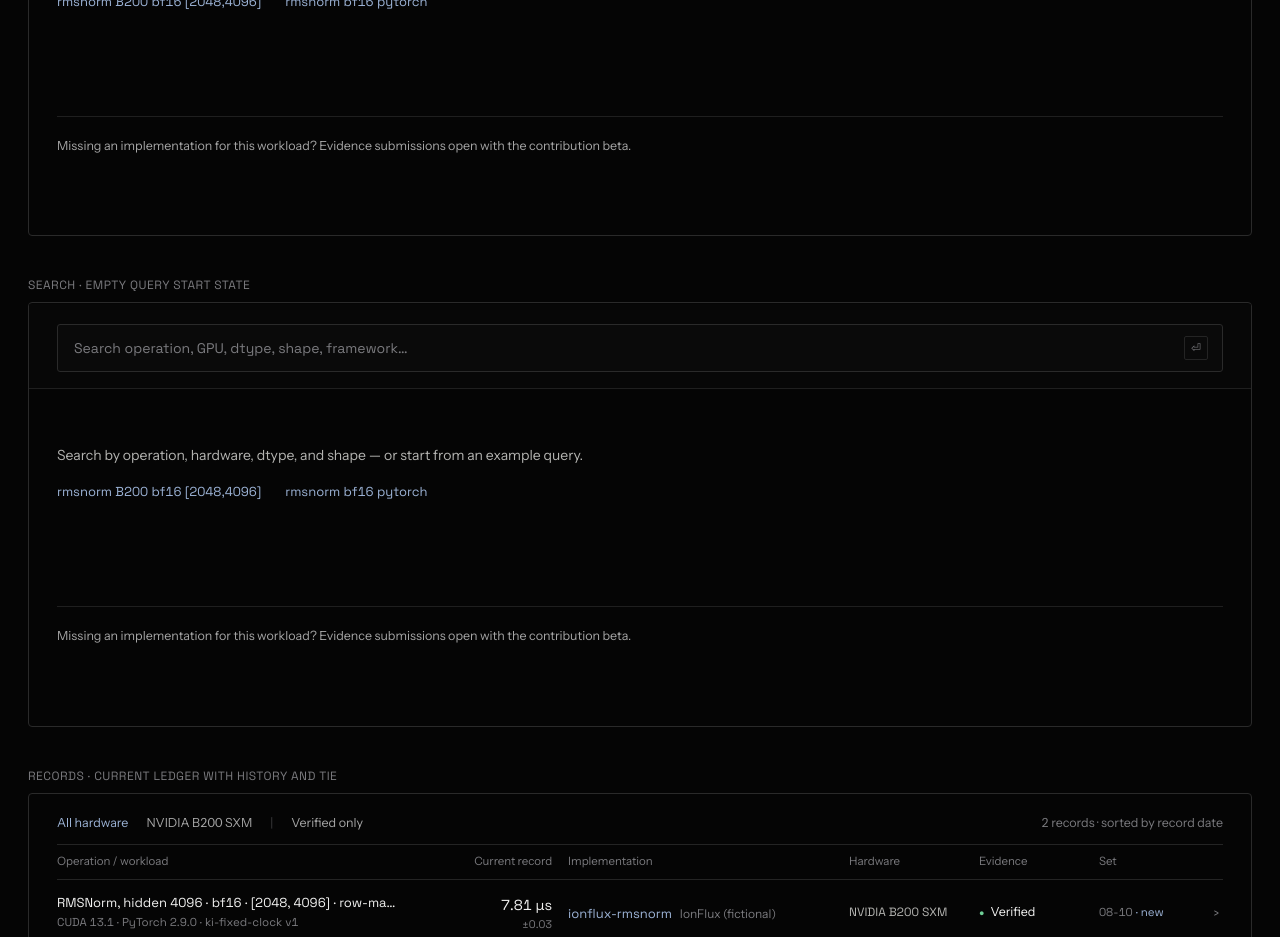
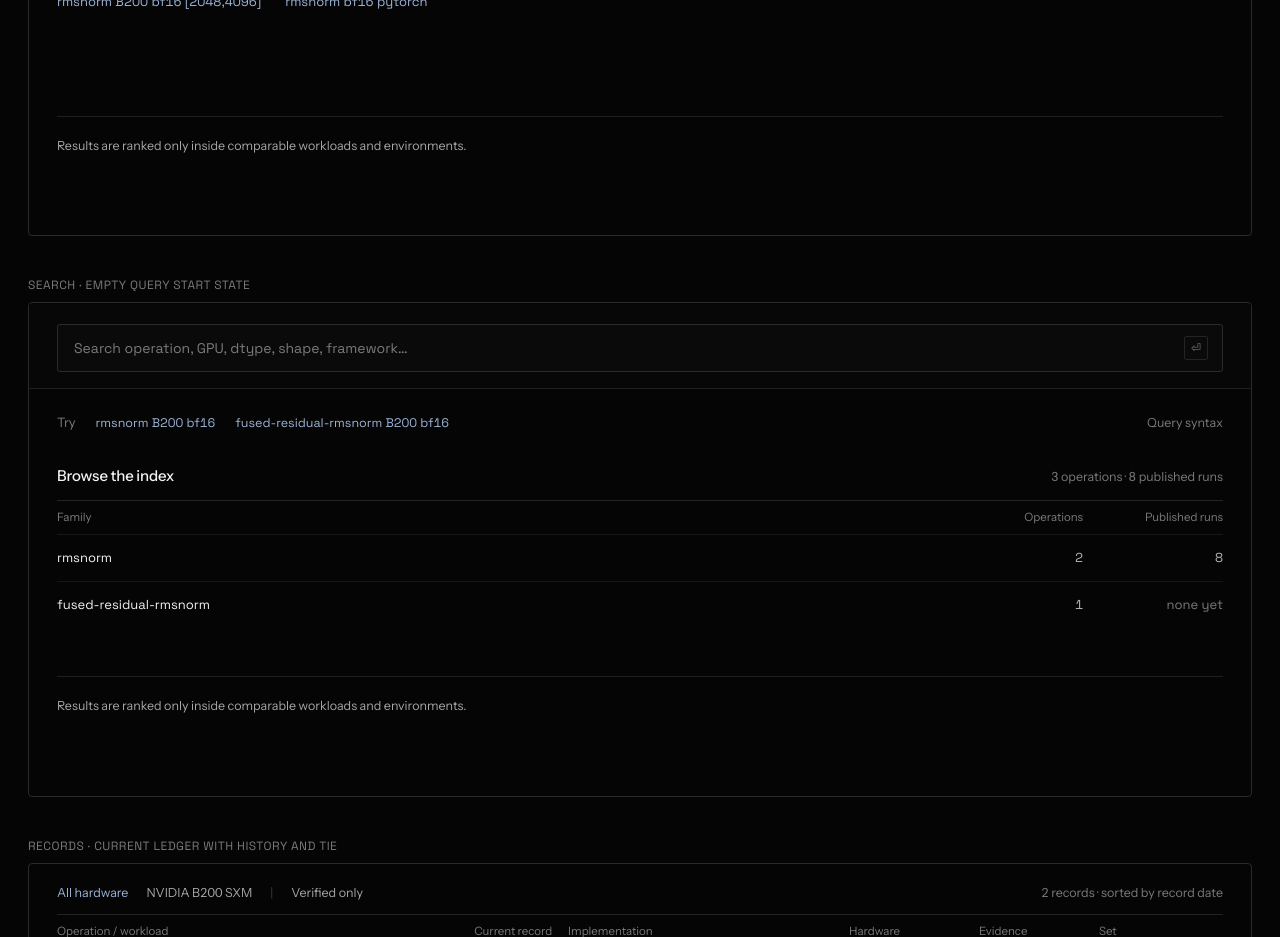
Before and after one commit to SamMausberg/KernelIndex, a Next.js app in the folder apps/web/: page /dev/design-lab in a window 1280 px wide. Shown: the part 4460-5397 px from the top of the page. Built offline with nearby package versions, Linux system fonts and the light colour scheme.

Commit message:
feat(web): browse-the-index start state for empty search

```diff
--- a/apps/web/src/data/fixtures/catalog.ts
+++ b/apps/web/src/data/fixtures/catalog.ts
@@ -525,12 +525,20 @@ export async function searchCatalog(
 
   const matched = /rms[\s_-]?norm/i.test(query)
   if (!matched) {
+    const empty = query === ""
     return {
       illustrative: ILLUSTRATIVE,
       query,
-      interpretedQuery:
-        query === "" ? "Empty query" : `No recognized operation in “${query}”`,
+      interpretedQuery: empty
+        ? "Search the index"
+        : `No recognized operation in “${query}”`,
       operation: null,
+      browse: empty
+        ? [
+            { family: "rmsnorm", operations: 2, runs: 8 },
+            { family: "fused-residual-rmsnorm", operations: 1, runs: 0 },
+          ]
+        : null,
       cohort: null,
       groups: {
         exact: [],
@@ -539,13 +547,16 @@ export async function searchCatalog(
         reported: [],
       },
       related: [],
-      noResult: {
-        guidance:
-          query === ""
-            ? "Search by operation, hardware, dtype, and shape — or start from an example query."
-            : "No comparable public evidence found. Search by operation, shape, dtype, hardware, and framework.",
-        suggestions: ["rmsnorm B200 bf16 [2048,4096]", "rmsnorm bf16 pytorch"],
-      },
+      noResult: empty
+        ? null
+        : {
+            guidance:
+              "No comparable public evidence found. Search by operation, shape, dtype, hardware, and framework.",
+            suggestions: [
+              "rmsnorm B200 bf16 [2048,4096]",
+              "rmsnorm bf16 pytorch",
+            ],
+          },
     }
   }
 
@@ -555,6 +566,7 @@ export async function searchCatalog(
     interpretedQuery:
       "Operation RMSNorm · hidden 4096 · tokens 2048 · bf16 · NVIDIA B200 SXM · PyTorch",
     operation: { name: "RMSNorm, hidden 4096", slug: "rmsnorm-h4096" },
+    browse: null,
     cohort: COHORT_2048,
     groups: {
       exact: RANKED.map(rowFromRun),
--- a/apps/web/src/features/search/results.tsx
+++ b/apps/web/src/features/search/results.tsx
@@ -1,7 +1,7 @@
 import Link from "next/link"
 import { CopyButton } from "@/components/copy-button"
 import { KeyValueList } from "@/components/key-value-list"
-import type { ResultRow, SearchPageModel } from "@/lib/catalog"
+import type { BrowseFamily, ResultRow, SearchPageModel } from "@/lib/catalog"
 import {
   evidenceLabel,
   formatDateUTC,
@@ -90,6 +90,69 @@ function SearchField({ query }: { query: string }) {
         ⏎
       </kbd>
     </form>
+  )
+}
+
+/** Empty-query start state (§16.5): the published corpus, ready to browse. */
+function StartState({ families }: { families: BrowseFamily[] }) {
+  const totalOperations = families.reduce((n, f) => n + f.operations, 0)
+  const totalRuns = families.reduce((n, f) => n + f.runs, 0)
+  const examples = families.slice(0, 2).map((f) => `${f.family} B200 bf16`)
+  return (
+    <section className="animate-row-in pt-6">
+      <div className="flex flex-wrap items-baseline gap-x-5 gap-y-2 text-[13px]">
+        <span className="text-faint">Try</span>
+        {examples.map((example) => (
+          <Link
+            key={example}
+            href={`/search?q=${encodeURIComponent(example)}`}
+            className="font-mono text-[12.5px]"
+          >
+            {example}
+          </Link>
+        ))}
+        <Link
+          href="/docs#query-syntax"
+          className="ml-auto text-[12.5px] text-faint"
+        >
+          Query syntax
+        </Link>
+      </div>
+      <div className="mt-8 flex flex-wrap items-baseline justify-between gap-4 border-b border-border-strong pb-3">
+        <h2 className="text-[15px] font-medium tracking-[-0.01em]">
+          Browse the index
+        </h2>
+        <span className="text-[12.5px] text-faint">
+          {totalOperations} operations · {totalRuns} published runs
+        </span>
+      </div>
+      <div className="grid grid-cols-[minmax(220px,1fr)_140px_140px] text-[11.5px] text-faint">
+        <div className="py-2">Family</div>
+        <div className="py-2 text-right">Operations</div>
+        <div className="py-2 text-right">Published runs</div>
+      </div>
+      {families.map((entry) => (
+        <Link
+          key={entry.family}
+          href={`/search?q=${encodeURIComponent(entry.family)}`}
+          className="grid h-[47px] grid-cols-[minmax(220px,1fr)_140px_140px] items-center border-t border-line transition-colors hover:bg-raised hover:no-underline"
+        >
+          <span className="truncate pr-3 font-mono text-[13px] text-fg">
+            {entry.family}
+          </span>
+          <span className="text-right font-mono text-[13px] text-muted">
+            {entry.operations}
+          </span>
+          <span
+            className={`text-right font-mono text-[13px] ${
+              entry.runs > 0 ? "text-muted" : "text-faint"
+            }`}
+          >
+            {entry.runs > 0 ? entry.runs : "none yet"}
+          </span>
+        </Link>
+      ))}
+    </section>
   )
 }
 
@@ -254,7 +317,7 @@ export function SearchResults({
       <div className="border-b border-border bg-surface">
         <div className="shell animate-fade-in pt-5 pb-4">
           <SearchField query={model.query} />
-          {model.noResult === null && (
+          {model.operation !== null && (
             <>
               <div className="mt-4 flex flex-wrap items-baseline justify-between gap-x-6 gap-y-1">
                 <h1 className="text-[20px] leading-tight font-medium tracking-[-0.012em]">
@@ -279,7 +342,9 @@ export function SearchResults({
       </div>
 
       <main className="shell pb-20">
-        {model.noResult ? (
+        {model.browse ? (
+          <StartState families={model.browse} />
+        ) : model.noResult ? (
           <section className="py-14">
             <p className="max-w-[64ch] text-[14px] text-muted">
               {model.noResult.guidance}
@@ -418,8 +483,9 @@ export function SearchResults({
 
         <div className="mt-12 flex flex-wrap items-baseline justify-between gap-5 border-t border-border pt-5">
           <p className="text-[12.5px] text-subtle">
-            Missing an implementation for this workload? Evidence submissions
-            open with the contribution beta.
+            {model.operation
+              ? "Missing an implementation for this workload? Evidence submissions open with the contribution beta."
+              : "Results are ranked only inside comparable workloads and environments."}
           </p>
           {model.cohort && (
             <div className="flex items-center gap-2.5">
--- a/apps/web/src/server/catalog/reads.ts
+++ b/apps/web/src/server/catalog/reads.ts
@@ -4,6 +4,7 @@
 // published run including failed, superseded, and retracted evidence.
 import { and, count, desc, eq, inArray, isNotNull, isNull } from "drizzle-orm"
 import type {
+  BrowseFamily,
   CohortContext,
   HomePageModel,
   ImplementationPageModel,
@@ -584,6 +585,43 @@ export async function getRecordsPage(): Promise<RecordsPageModel> {
   }
 }
 
+/** §16.5 start state: the published corpus grouped by operation family. */
+async function browseFamilies(): Promise<BrowseFamily[]> {
+  const database = db()
+  const operations = await database
+    .select({ family: schema.operations.family, n: count() })
+    .from(schema.operations)
+    .groupBy(schema.operations.family)
+  const runs = await database
+    .select({ family: schema.operations.family, n: count() })
+    .from(schema.benchmarkRuns)
+    .innerJoin(
+      schema.workloads,
+      eq(schema.benchmarkRuns.workloadId, schema.workloads.id),
+    )
+    .innerJoin(
+      schema.operations,
+      eq(schema.workloads.operationId, schema.operations.id),
+    )
+    .where(
+      and(
+        eq(schema.benchmarkRuns.status, "passed"),
+        isNotNull(schema.benchmarkRuns.publishedAt),
+        isNull(schema.benchmarkRuns.retractedAt),
+        isNull(schema.benchmarkRuns.supersedesId),
+      ),
+    )
+    .groupBy(schema.operations.family)
+  const runsByFamily = new Map(runs.map((row) => [row.family, row.n]))
+  return operations
+    .map((row) => ({
+      family: row.family,
+      operations: row.n,
+      runs: runsByFamily.get(row.family) ?? 0,
+    }))
+    .sort((a, b) => b.runs - a.runs || a.family.localeCompare(b.family))
+}
+
 export async function searchCatalog(
   input: SearchInput,
 ): Promise<SearchPageModel> {
@@ -592,8 +630,9 @@ export async function searchCatalog(
     illustrative: false,
     query,
     interpretedQuery:
-      query === "" ? "Empty query" : `Operation search for “${query}”`,
+      query === "" ? "Search the index" : `Operation search for “${query}”`,
     operation: null,
+    browse: null,
     cohort: null,
     groups: {
       exact: [],
@@ -603,7 +642,10 @@ export async function searchCatalog(
     },
     related: [],
   }
-  const operation = query === "" ? null : await findOperation(query)
+  if (query === "") {
+    return { ...base, browse: await browseFamilies(), noResult: null }
+  }
+  const operation = await findOperation(query)
   if (!operation) {
     const families = await db()
       .selectDistinct({ family: schema.operations.family })
@@ -614,9 +656,7 @@ export async function searchCatalog(
       ...base,
       noResult: {
         guidance:
-          query === ""
-            ? "Search by operation, hardware, dtype, and shape — or start from an indexed operation family."
-            : "No matching operation found. Search by operation name, family, or alias — shape, dtype, and hardware filters arrive with the full query parser.",
+          "No matching operation found. Search by operation name, family, or alias — shape, dtype, and hardware filters arrive with the full query parser.",
         suggestions: families.map((row) => row.family),
       },
     }
```
Also changed, not shown: apps/web/src/lib/catalog-models.ts (+9 -0 lines), 1 other file (tests, documents, lock files or other folders).
